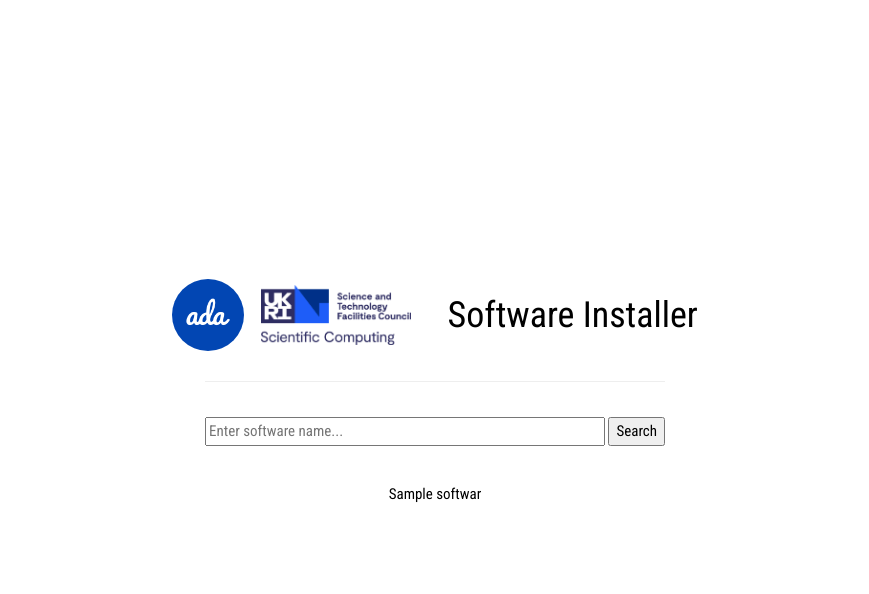
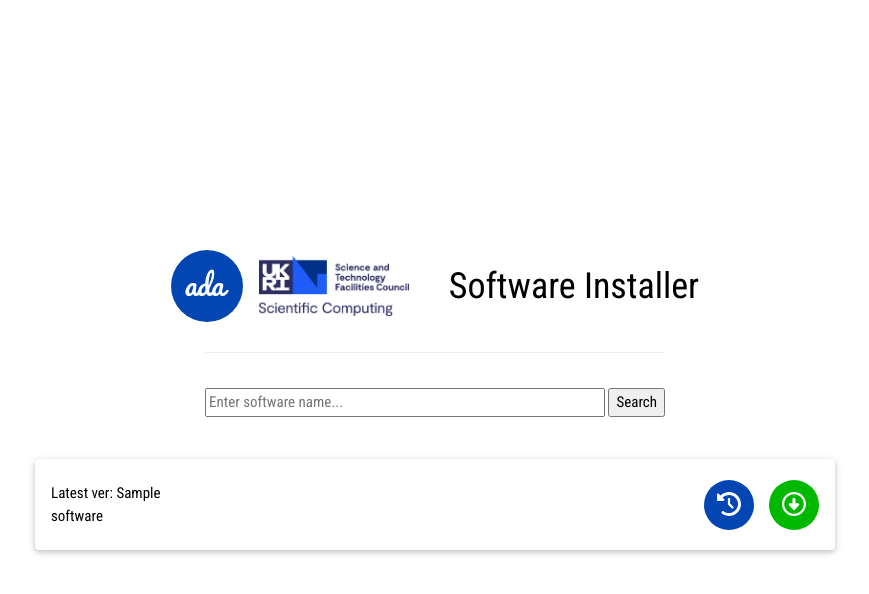
Before and after one commit to oxfordfun/ada2025-software-installer, a Flask app: template templates/app.jinja2 in a window 1280 px wide. Shown: the top 594 px of the page, without its empty margins (205-1074 px from the left). Run offline with Flask 3, Linux system fonts and the light colour scheme; the template is opened without the code that fills it: most values are stand-ins (such as "Sample title", 1, 10 or a date in 2020).

Commit message:
Buttons and version info

```diff
--- a/app.py
+++ b/app.py
@@ -3,12 +3,15 @@ import webbrowser
 import flask
 import os
 import requests
-from bs4 import  BeautifulSoup
+from bs4 import BeautifulSoup
+from distutils.version import StrictVersion
+
 
 def str_to_bool(str):
     if str == "True":
         return True
     return False
+
 
 HOST = os.getenv("ADA2025_SI_HOST") or "127.0.0.1"
 PORT = os.getenv("ADA2025_SI_PORT") or 7322
@@ -17,18 +20,30 @@ FS_URL = os.getenv("ADA2025_SI_FS_URL") or "https://ada-files.oxfordfun.com/soft
 
 app = flask.Flask(__name__)
 
+
 @app.route("/")
 def myapp():
-    software_list = get_software_list()
-    return flask.render_template("app.jinja2", software_list=software_list)
+    software_info = get_software_info()
+    return flask.render_template("app.jinja2", software_info=software_info)
+
 
 @app.route("/search")
 def search():
+    search_term = flask.request.args["search"]
+    software_info = get_software_info(search_term)
+    return flask.render_template("app.jinja2", software_info=software_info)
+
+
+def get_software_info(search_term=None):
     software_list = get_software_list()
-    search_term = flask.request.args["search"]
     if search_term:
         software_list = find_items_with_string(software_list, search_term)
-    return flask.render_template("app.jinja2", software_list=software_list)
+    version_list = get_all_latest_software_versions(software_list)
+    software_info = []
+    for i in range(0, len(software_list)):
+        software_info.append([software_list[i], version_list[i]])
+    return software_info
+
 
 def find_items_with_string(arr, search_string):
     result = []
@@ -37,14 +52,15 @@ def find_items_with_string(arr, search_string):
             result.append(item)
     return result
 
+
 def get_software_list():
     response = requests.get(FS_URL)
     softwares = []
     if response.status_code == 200:
-        soup = BeautifulSoup(response.content, 'html.parser')
-        for link in soup.find_all('a'):
-            href = link.get('href')
-            if href.endswith('/'):
+        soup = BeautifulSoup(response.content, "html.parser")
+        for link in soup.find_all("a"):
+            href = link.get("href")
+            if href.endswith("/"):
                 softwares.append(href)
         softwares.remove("misc/")
         softwares = softwares[1:]
@@ -52,8 +68,38 @@ def get_software_list():
         print(f"Error: Unable to retrieve content from {FS_URL}")
     return softwares
 
+
+def get_all_latest_software_versions(software_list):
+    latest_versions = []
+    for software in software_list:
+        response = requests.get(FS_URL + f"/{software}")
+        if response.status_code == 200:
+            latest_versions.append(get_latest_software_version(response, software))
+    return latest_versions
+
+
+def get_latest_software_version(response, software_name):
+    all_versions = []
+    soup = BeautifulSoup(response.content, "html.parser")
+    for link in soup.find_all("a"):
+        href = link.get("href")
+        if href.endswith("/"):
+            all_versions.append(href)
+
+    prefix = software_name + "-"
+    filtered_versions = [
+        version[len(prefix) :] for version in all_versions if version.startswith(prefix)
+    ]
+
+    if not filtered_versions:
+        return "N/A"
+
+    return max(filtered_versions, key=StrictVersion)
+
+
 def main():
     app.run(host=HOST, port=PORT, debug=DEBUG)
 
-if __name__=="__main__":
+
+if __name__ == "__main__":
     main()
--- a/templates/app.jinja2
+++ b/templates/app.jinja2
@@ -51,7 +51,7 @@
                 text-transform: uppercase;
             }
             .ada-blue {
-                background-color: rgb(2, 70, 179);
+                background-color: rgb(2, 70, 179) !important;
                 color: white
             }
             .card-border {
@@ -61,6 +61,23 @@
             display: flex;
             justify-content: center;
             align-items: center;
+            }
+            .download-button-container {
+                width: 50px;
+                height: 50px;
+                background-color: rgb(0, 184, 0);
+                border-radius: 50%;
+                text-align:center;
+                float: right;
+            }
+            .icon {
+                color: white;
+                font-size: 24px;
+                margin-top: 25%;
+            }
+            .card-text {
+                text-align: left;
+                width: 20%;
             }
         </style>
     </head>
@@ -73,10 +90,9 @@
             <div style="text-align: center;">
                 <img class="ada-blue" src="/static/ada.png" style="border-radius: 38px;" height=72/>
                 &nbsp;
-                <a href="https://www.scd.stfc.ac.uk/" target="_blank">
+                <a href="https://www.scd.stfc.ac.uk/" target="_blank" style="margin-right: 30px">
                     <img src="{{ url_for('static', filename='ukri_stfc_sc.png') }}" style="width: 150px; margin: 6px;">
                 </a>
-                &nbsp;&nbsp;&nbsp;&nbsp;&nbsp;&nbsp;&nbsp;
                 <h1 style="display: inline-block; vertical-align: middle; margin: 0;">Software Installer</h1>
             </div>
 
@@ -94,9 +110,27 @@
             </form>
             <br/>
 
-            {% for software in software_list %}
-                <p style="text-align: center;">{{ software[:-1] }}</p>
+            <!-- Software list -->
+            {% for software in software_info %}
+                <div class="w3-card w3-padding w3-round w3-animate-opacity" style="margin-top: 20px; display: flex;">
+                    <div style="width: 83%">
+                        <p class="card-text"><b class=".uppercase">{{ software[0][:-1] }}</b></p>
+                        <p class="card-text">Latest ver: {{ software[1] }}</p>
+                    </div>
+                    <div style="display: flex; margin-left: auto; margin-top: auto; margin-bottom: auto;">
+                        <a class="ada-blue download-button-container">
+                            <i class="fa-solid fa-clock-rotate-left icon"></i>
+                        </a>
+                    </div>
+                    <div style="display: flex; margin-left: auto; margin-top: auto; margin-bottom: auto;">
+                        <a class="download-button-container">
+                            <i class="fa-regular fa-circle-down icon"></i>
+                        </a>
+                    </div>
+                </div>
             {% endfor %}
+
+
         </div>
       </div>
 
```
